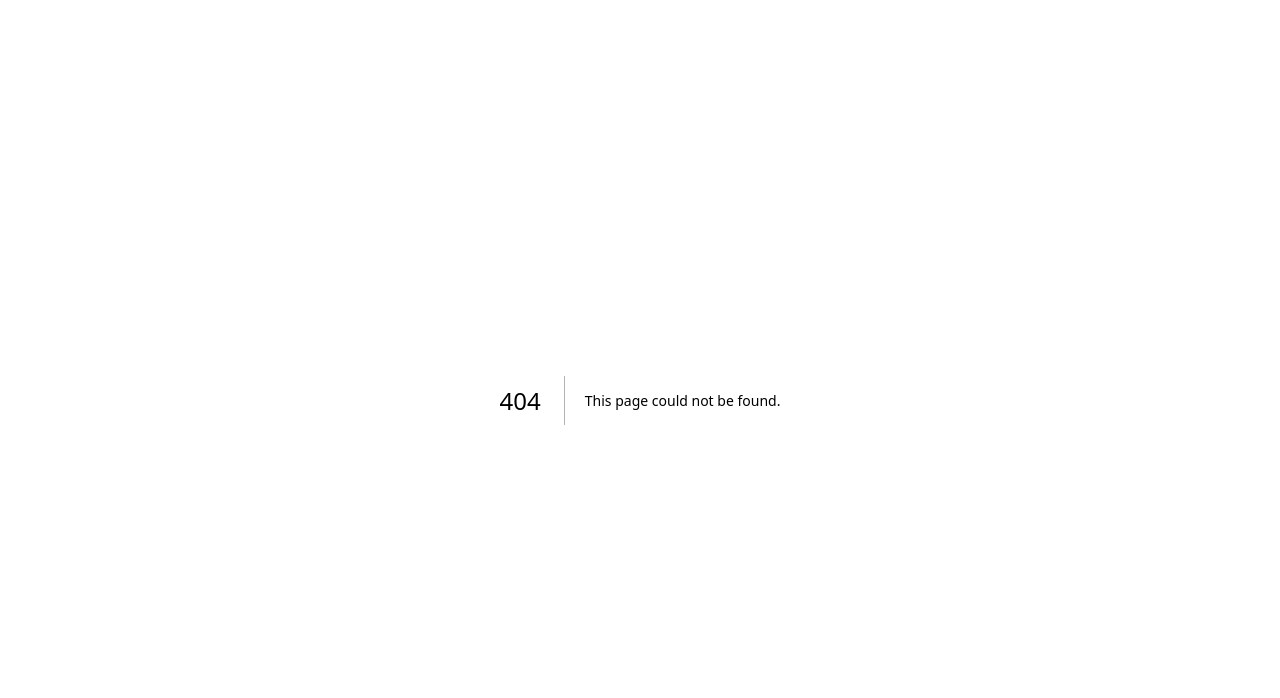
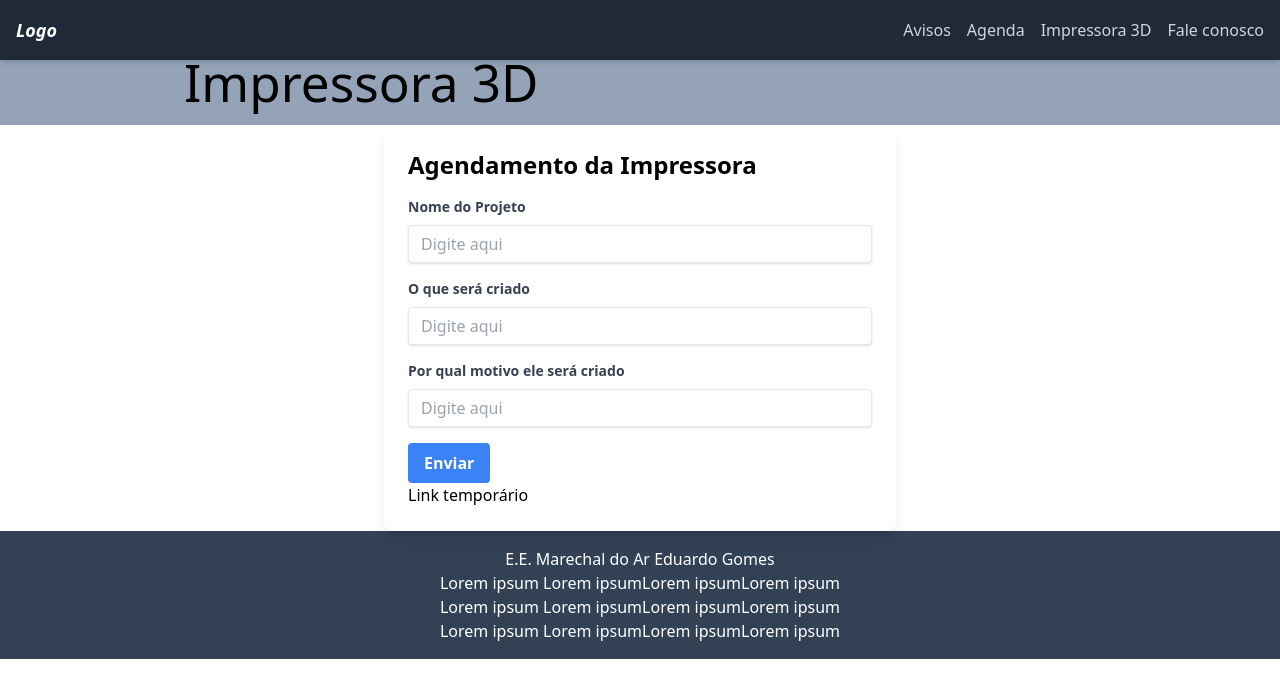
Before and after one commit to Paulo-V-Developer34/MarechalWeb, a Next.js app: page /home/impressora in a window 1280 px wide. Before the commit this address had no page. Shown: the top 698 px of the page. Built offline with nearby package versions, Linux system fonts and the light colour scheme.

Commit message:
add impressora page

```diff
--- /dev/null
+++ b/src/app/home/impressora/error.tsx
@@ -0,0 +1,10 @@
+'use client'
+
+import ErrorComponent from "@/components/common/ErrorComponent";
+
+export default function ErrorBoundary({
+  error,
+  reset,
+}: { error: Error; reset: () => void }) {
+  return <ErrorComponent error={error} reset={reset} />
+}
--- /dev/null
+++ b/src/app/home/impressora/loading.tsx
@@ -0,0 +1,10 @@
+'use client'
+
+import LoadingComponent from "@/components/common/LoadingComponent"
+
+export default function Loading() {
+  return (
+    //tenho urgentemente que mudar esse loading
+    <LoadingComponent />
+  )
+}
--- /dev/null
+++ b/src/app/home/impressora/page.tsx
@@ -0,0 +1,22 @@
+import Form from "@/components/common/Form";
+import { title } from "process";
+
+export default async function Impressora() {
+    //simulando a API
+    interface input {
+        input:string
+        type:string
+      }
+    const inputs:input[] = [
+        {input:"Nome do Projeto", type:'string'},
+        {input:"O que será criado", type:'string'},
+        {input:"Por qual motivo ele será criado", type:'string'}
+    ]
+
+    return (
+        <section className="w-full flex flex-col items-center mt-10">
+            <h1 className="bg-slate-400 p-1 w-full items-center text-[4vw]"><span className="ml-[180px]">Impressora 3D</span></h1>
+            <Form titulo="Agendamento da Impressora" inputs={inputs}/>
+        </section>
+    )
+}
```
